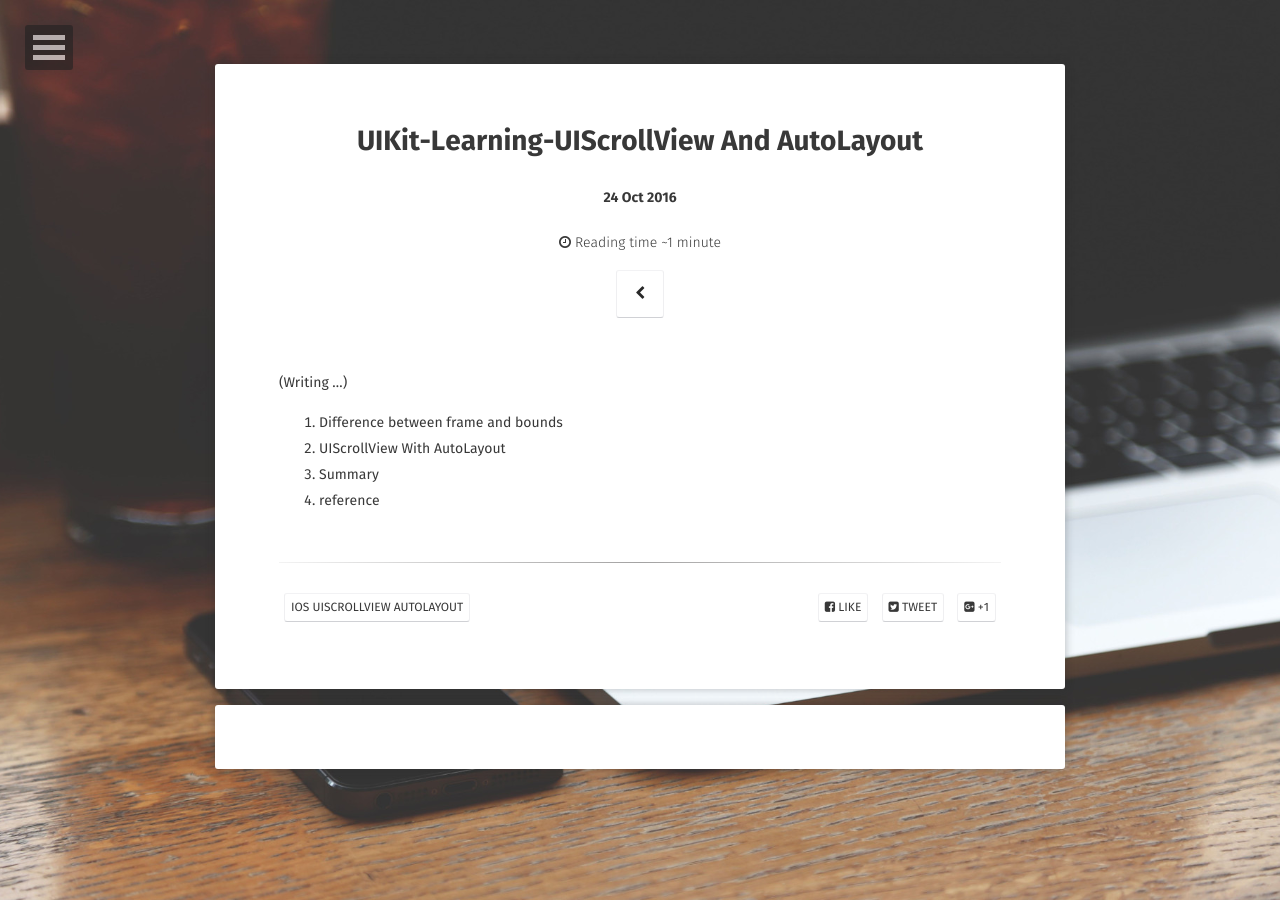
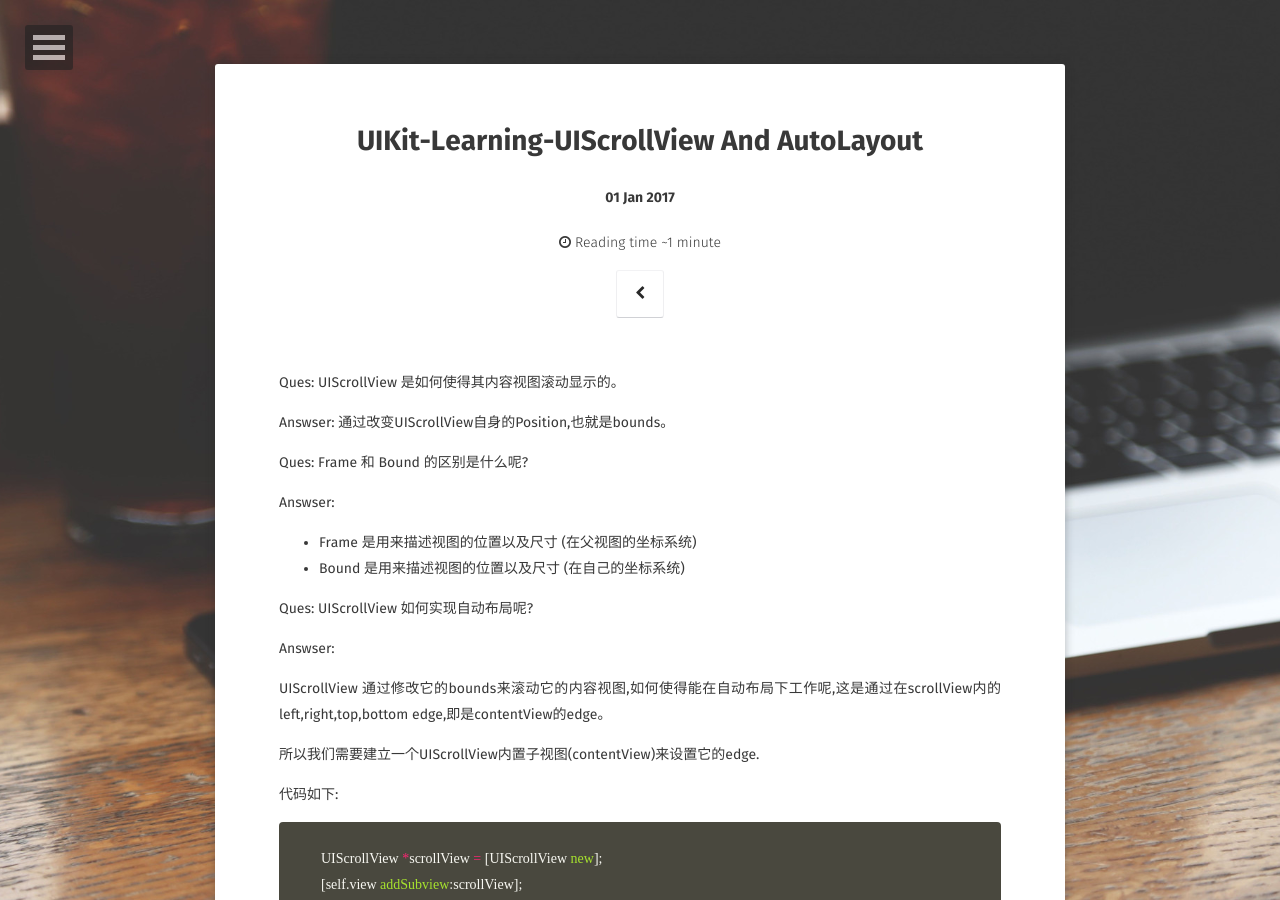
Before and after one commit to XuYanci/XuYanci.github.io, a Jekyll site: the page built from _posts/2016-12-27-UIKit-Learning-UIScrollView And AutoLayout.md, in a window 1280 px wide and 900 px high. Built offline with Jekyll 4.4.1, drawn with Linux system fonts in a browser that asks for light colours; some web fonts are replaced; comment, search, counter and statistics services are not loaded; some of the changed text lies outside the part shown.

Commit message:
add post autolayout with scrollview

```diff
--- a/_posts/2016-12-27-UIKit-Learning-UIScrollView And AutoLayout.md
+++ b/_posts/2016-12-27-UIKit-Learning-UIScrollView And AutoLayout.md
@@ -1,16 +1,55 @@
 ---
 layout: post
 title: "UIKit-Learning-UIScrollView And AutoLayout"
-date: 2016-10-24
+date: 2017-01-01
 excerpt: "UIKit-Learning-UIScrollView And AutoLayout"
 tags: [iOS UIScrollView AutoLayout]
 comments: true
 ---
 
 
-(Writing ...)
+Ques: UIScrollView 是如何使得其内容视图滚动显示的。
 
-1. Difference between frame and bounds
-2. UIScrollView With AutoLayout
-3. Summary
-4. reference
+Answser: 通过改变UIScrollView自身的Position,也就是bounds。
+
+Ques: Frame 和 Bound 的区别是什么呢?
+
+Answser:
+
+* Frame 是用来描述视图的位置以及尺寸 (在父视图的坐标系统)
+* Bound 是用来描述视图的位置以及尺寸 (在自己的坐标系统)
+
+Ques: UIScrollView 如何实现自动布局呢?
+
+Answser:
+
+UIScrollView 通过修改它的bounds来滚动它的内容视图,如何使得能在自动布局下工作呢,这是通过在scrollView内的left,right,top,bottom edge,即是contentView的edge。
+
+所以我们需要建立一个UIScrollView内置子视图(contentView)来设置它的edge.
+
+代码如下:
+
+
+{% highlight objc %}
+
+	UIScrollView *scrollView = [UIScrollView new];
+	[self.view addSubview:scrollView];
+	[sclView mas_makeConstraints:^(MASConstraintMaker *make) {
+		make.edges.equalTo(weakSelf.view);
+	}];
+
+	UIView *contentView = [UIView new];
+	[sclView addSubview:contentView];
+	[contentView mas_makeConstraints:^(MASConstraintMaker *make) {
+	  	make.edges.equalTo(sclView);
+	  	make.centerX.equalTo(sclView);
+	}];
+
+	/*! Add your subview to the contentView */
+
+{% endhighlight %}
+
+
+Reference:
+
+[UIScrollView With AutoLayout](https://developer.apple.com/library/content/technotes/tn2154/_index.html)
```
Also changed, not shown: 6 other files.
